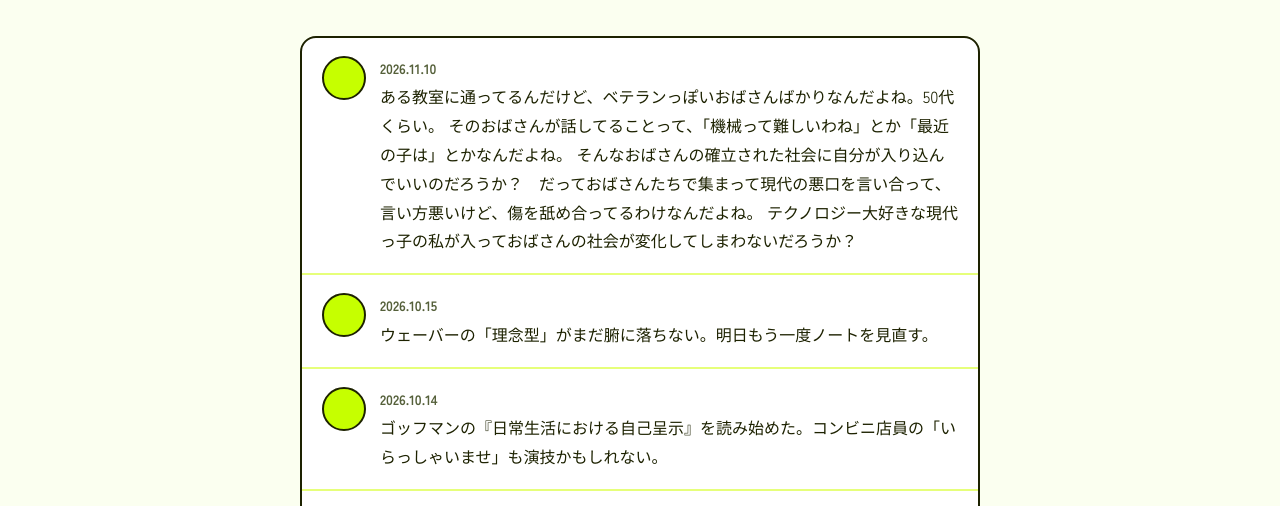
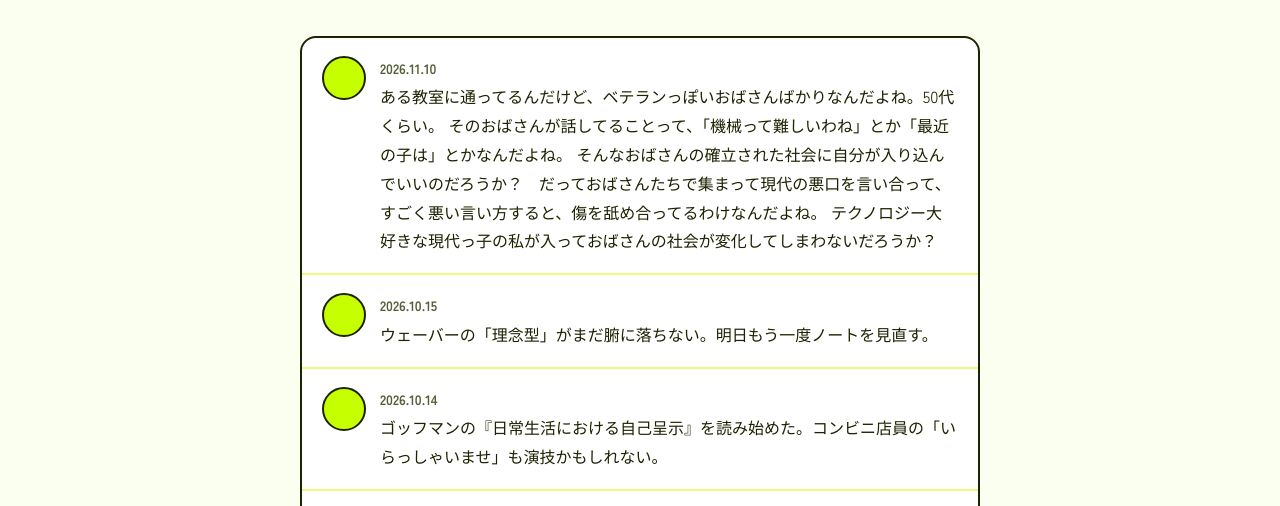
Before and after one commit to Azaleacreativeroom888/fan-sociology, a plain HTML site: page blog.html in a window 1280 px wide. Shown: the part 261-767 px from the top of the page. Drawn offline with Linux system fonts and the light colour scheme.

Commit message:
Fix date and refine text in tweet section
Updated the date and improved wording in a tweet.

```diff
--- a/blog.html
+++ b/blog.html
@@ -77,9 +77,9 @@
 
 <main>
   <div class="tweets">
-    <article class="tweet"><div class="avatar"></div><div><time datetime="2026-10-16">2026.11.10</time><p>ある教室に通ってるんだけど、ベテランっぽいおばさんばかりなんだよね。50代くらい。
+    <article class="tweet"><div class="avatar"></div><div><time datetime="2026-11-10">2026.11.10</time><p>ある教室に通ってるんだけど、ベテランっぽいおばさんばかりなんだよね。50代くらい。
     そのおばさんが話してることって、「機械って難しいわね」とか「最近の子は」とかなんだよね。
-    そんなおばさんの確立された社会に自分が入り込んでいいのだろうか？　だっておばさんたちで集まって現代の悪口を言い合って、言い方悪いけど、傷を舐め合ってるわけなんだよね。
+    そんなおばさんの確立された社会に自分が入り込んでいいのだろうか？　だっておばさんたちで集まって現代の悪口を言い合って、すごく悪い言い方すると、傷を舐め合ってるわけなんだよね。
     テクノロジー大好きな現代っ子の私が入っておばさんの社会が変化してしまわないだろうか？</p></div></article>
     <article class="tweet"><div class="avatar"></div><div><time datetime="2026-10-15">2026.10.15</time><p>ウェーバーの「理念型」がまだ腑に落ちない。明日もう一度ノートを見直す。</p></div></article>
     <article class="tweet"><div class="avatar"></div><div><time datetime="2026-10-14">2026.10.14</time><p>ゴッフマンの『日常生活における自己呈示』を読み始めた。コンビニ店員の「いらっしゃいませ」も演技かもしれない。</p></div></article>
```
